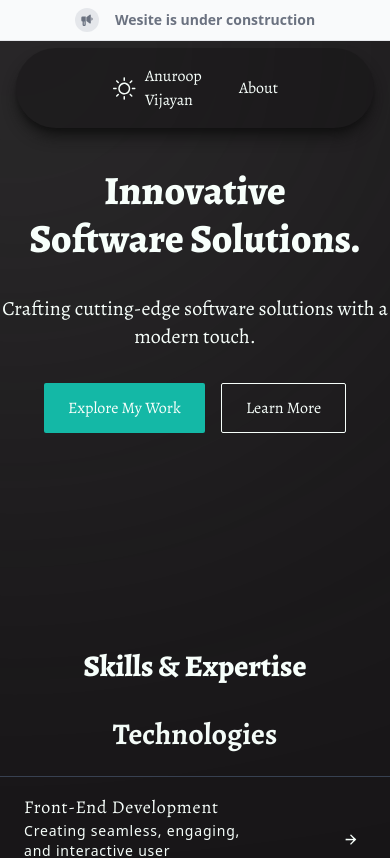
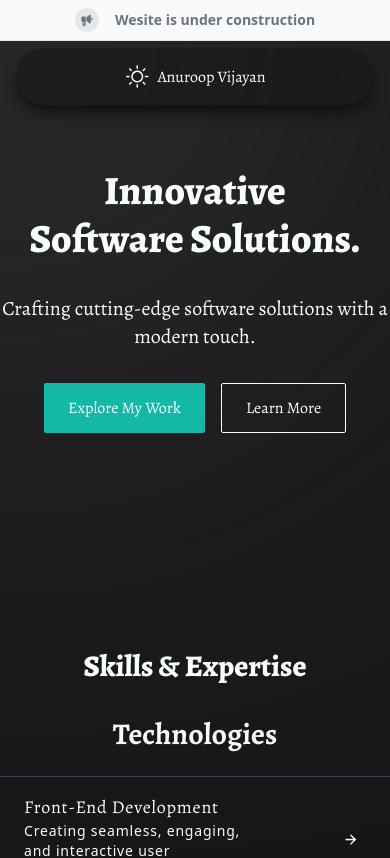
Before and after one commit to Anuro0p/Anuro0p.github.io, a React (Create React App) app: page / in a window 390 px wide. Shown: the top 858 px of the page. Built offline with nearby package versions, Linux system fonts and the light colour scheme.

Commit message:
header fix

```diff
--- a/src/components/navbar.js
+++ b/src/components/navbar.js
@@ -38,7 +38,7 @@ const Navbar = () => {
         </div>
         <ul className=" flex space-x-8">
           <li>
-            <p data-cursor-hover className="hover:text-gray-400 alegreya-head">About</p>
+            <p data-cursor-hover className="hidden md:block hover:text-gray-400 alegreya-head">About</p>
           </li>
           <li>
             <p data-cursor-hover
```
